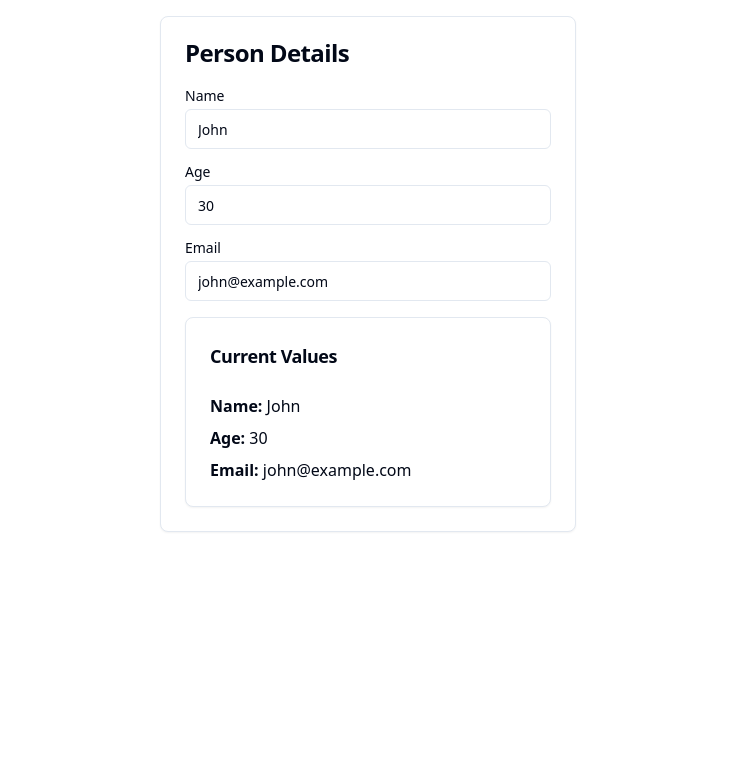
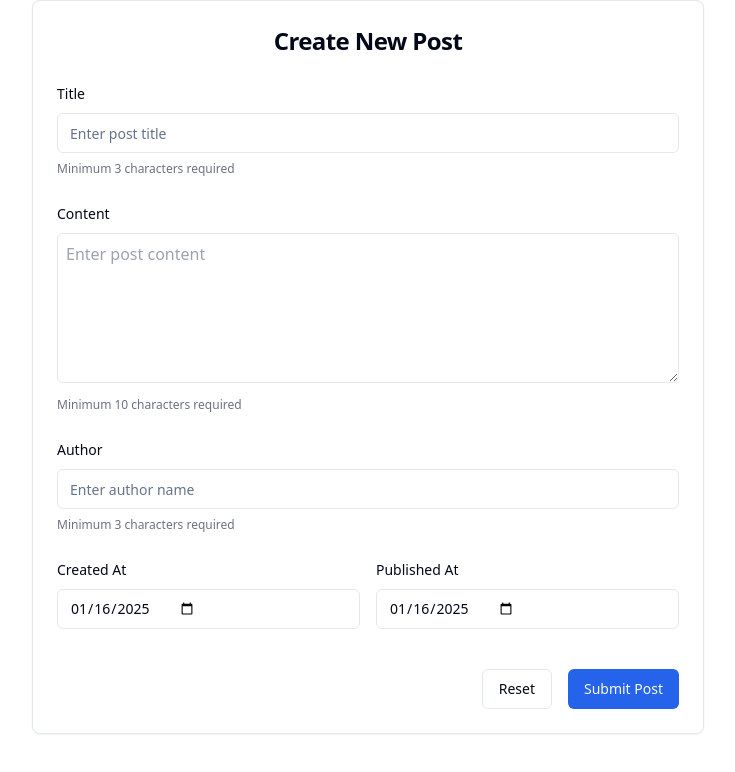
Before and after one commit to Anwar-Barakat/nextjs-tutorial-full-course, a Next.js app: page / in a window 1280 px wide. Shown: the top 772 px of the page, without its empty margins (272-1007 px from the left). Built offline with nearby package versions, Linux system fonts and the light colour scheme.

Commit message:
Add ZodFormComponent to Home page and comment out TypescriptExample

```diff
--- a/app/page.tsx
+++ b/app/page.tsx
@@ -9,6 +9,7 @@ import ToggleThemeComponent from '@/components/custom/ToggleThemeComponent'
 import TypescriptComponent from '@/components/custom/TypeScriptComponent'
 import TypescriptExample from '@/components/custom/TypescriptExample'
 import UseFetchHookComponent from '@/components/custom/UseFetchHookComponent'
+import ZodFormComponent from '@/components/custom/ZodFormComponent'
 import React from 'react'
 
 const Home = () => {
@@ -24,7 +25,8 @@ const Home = () => {
       {/* <TestimonialComponent /> */}
       {/* <TypescriptComponent /> */}
       {/* <GSAPComponent /> */}
-      <TypescriptExample />
+      {/* <TypescriptExample /> */}
+      <ZodFormComponent />
     </div>
   )
 }
--- /dev/null
+++ b/components/custom/ZodFormComponent.tsx
@@ -0,0 +1,188 @@
+'use client'
+
+import React, { useState } from 'react'
+import { postSchema, postValidation } from '@/validations/post-validation'
+import { Post } from '@/types/Post'
+import { Input } from '@/components/ui/input'
+import { Button } from '@/components/ui/button'
+import { Label } from '@/components/ui/label'
+import { toast } from 'sonner'
+import { Card, CardContent, CardHeader, CardTitle } from '@/components/ui/card'
+
+const ZodFormComponent: React.FC = () => {
+    const initialFormState: Post = {
+        id: 0,
+        title: '',
+        content: '',
+        author: '',
+        created_at: new Date(),
+        published_at: new Date(),
+    }
+
+    const [formData, setFormData] = useState<Post>(initialFormState)
+    const [errors, setErrors] = useState<Record<string, string>>({})
+
+    const validateField = (field: keyof typeof postValidation.shape, value: unknown) => {
+        try {
+            postValidation.shape[field].parse(value)
+            setErrors(prev => ({ ...prev, [field]: '' }))
+        } catch (error) {
+            if (error instanceof Error) {
+                setErrors(prev => ({
+                    ...prev,
+                    [field]: error instanceof Error ? error.message : 'Invalid input'
+                }))
+            }
+        }
+    }
+
+    const handleChange = (field: keyof typeof postValidation.shape, value: unknown) => {
+        setFormData(prev => ({ ...prev, [field]: value }))
+        validateField(field, value)
+    }
+
+    const handleSubmit = async (e: React.FormEvent<HTMLFormElement>) => {
+        e.preventDefault()
+        try {
+            const validatedData = postValidation.safeParse(formData)
+
+            console.log(validatedData)
+            if (validatedData.success) {
+                // Simulating API call
+                await new Promise(resolve => setTimeout(resolve, 1000))
+                toast.success('Post submitted successfully!')
+                setFormData(initialFormState)
+                setErrors({})
+            } else {
+                const formattedErrors: Record<string, string> = {}
+                validatedData.error.errors.forEach(error => {
+                    if (error.path[0]) {
+                        formattedErrors[error.path[0].toString()] = error.message
+                    }
+                })
+                setErrors(formattedErrors)
+                toast.error('Please fix the form errors')
+            }
+        } catch (error) {
+            console.error('Submission error:', error)
+            toast.error('An unexpected error occurred')
+        }
+    }
+
+    return (
+        <Card className="max-w-2xl mx-auto">
+            <CardHeader>
+                <CardTitle className="text-2xl font-bold text-center">Create New Post</CardTitle>
+            </CardHeader>
+            <CardContent>
+                <form onSubmit={handleSubmit} className="space-y-6">
+                    <div className="space-y-2">
+                        <Label htmlFor="title" className="text-sm font-medium">Title</Label>
+                        <Input
+                            id="title"
+                            name="title"
+                            placeholder="Enter post title"
+                            value={formData.title}
+                            onChange={(e) => handleChange('title', e.target.value)}
+                            className={`w-full ${errors.title ? 'border-red-500' : ''}`}
+                            aria-invalid={!!errors.title}
+                        />
+                        {errors.title ? (
+                            <p className="text-xs text-red-500">{errors.title}</p>
+                        ) : (
+                            <p className="text-xs text-gray-500">Minimum 3 characters required</p>
+                        )}
+                    </div>
+
+                    <div className="space-y-2">
+                        <Label htmlFor="content" className="text-sm font-medium">Content</Label>
+                        <textarea
+                            id="content"
+                            name="content"
+                            placeholder="Enter post content"
+                            value={formData.content}
+                            onChange={(e) => handleChange('content', e.target.value)}
+                            className={`w-full min-h-[150px] p-2 border rounded-md focus:ring-2 focus:ring-blue-500 ${errors.content ? 'border-red-500' : ''}`}
+                            aria-invalid={!!errors.content}
+                        />
+                        {errors.content ? (
+                            <p className="text-xs text-red-500">{errors.content}</p>
+                        ) : (
+                            <p className="text-xs text-gray-500">Minimum 10 characters required</p>
+                        )}
+                    </div>
+
+                    <div className="space-y-2">
+                        <Label htmlFor="author" className="text-sm font-medium">Author</Label>
+                        <Input
+                            id="author"
+                            name="author"
+                            placeholder="Enter author name"
+                            value={formData.author}
+                            onChange={(e) => handleChange('author', e.target.value)}
+                            className={`w-full ${errors.author ? 'border-red-500' : ''}`}
+                            aria-invalid={!!errors.author}
+                        />
+                        {errors.author ? (
+                            <p className="text-xs text-red-500">{errors.author}</p>
+                        ) : (
+                            <p className="text-xs text-gray-500">Minimum 3 characters required</p>
+                        )}
+                    </div>
+
+                    <div className="grid grid-cols-1 md:grid-cols-2 gap-4">
+                        <div className="space-y-2">
+                            <Label htmlFor="created_at" className="text-sm font-medium">Created At</Label>
+                            <Input
+                                id="created_at"
+                                type="date"
+                                name="created_at"
+                                value={formData.created_at.toISOString().split('T')[0]}
+                                onChange={(e) => handleChange('created_at', new Date(e.target.value))}
+                                className={`w-full ${errors.created_at ? 'border-red-500' : ''}`}
+                                aria-invalid={!!errors.created_at}
+                            />
+                            {errors.created_at && (
+                                <p className="text-xs text-red-500">{errors.created_at}</p>
+                            )}
+                        </div>
+
+                        <div className="space-y-2">
+                            <Label htmlFor="published_at" className="text-sm font-medium">Published At</Label>
+                            <Input
+                                id="published_at"
+                                type="date"
+                                name="published_at"
+                                value={formData.published_at.toISOString().split('T')[0]}
+                                onChange={(e) => handleChange('published_at', new Date(e.target.value))}
+                                className={`w-full ${errors.published_at ? 'border-red-500' : ''}`}
+                                aria-invalid={!!errors.published_at}
+                            />
+                            {errors.published_at && (
+                                <p className="text-xs text-red-500">{errors.published_at}</p>
+                            )}
+                        </div>
+                    </div>
+
+                    <div className="flex justify-end space-x-4 pt-4">
+                        <Button
+                            type="button"
+                            variant="outline"
+                            onClick={() => {
+                                setFormData(initialFormState)
+                                setErrors({})
+                            }}
+                        >
+                            Reset
+                        </Button>
+                        <Button type="submit" className="bg-blue-600 hover:bg-blue-700">
+                            Submit Post
+                        </Button>
+                    </div>
+                </form>
+            </CardContent>
+        </Card>
+    )
+}
+
+export default ZodFormComponent
--- /dev/null
+++ b/types/Post.ts
@@ -0,0 +1,10 @@
+type Post = {
+  id: number;
+  title: string;
+  content: string;
+  author: string;
+  created_at: Date;
+  published_at: Date;
+};
+
+export { type Post };
--- /dev/null
+++ b/validations/post-validation.ts
@@ -0,0 +1,15 @@
+import { z } from "zod";
+
+const postValidation = z.object({
+  title: z.string().min(3),
+  content: z.string().min(10),
+  author: z.string().min(3),
+  created_at: z.date(),
+  published_at: z.date().optional(),
+});
+
+const postSchema = z.object({
+  posts: z.array(postValidation),
+});
+
+export { postValidation, postSchema };
```
